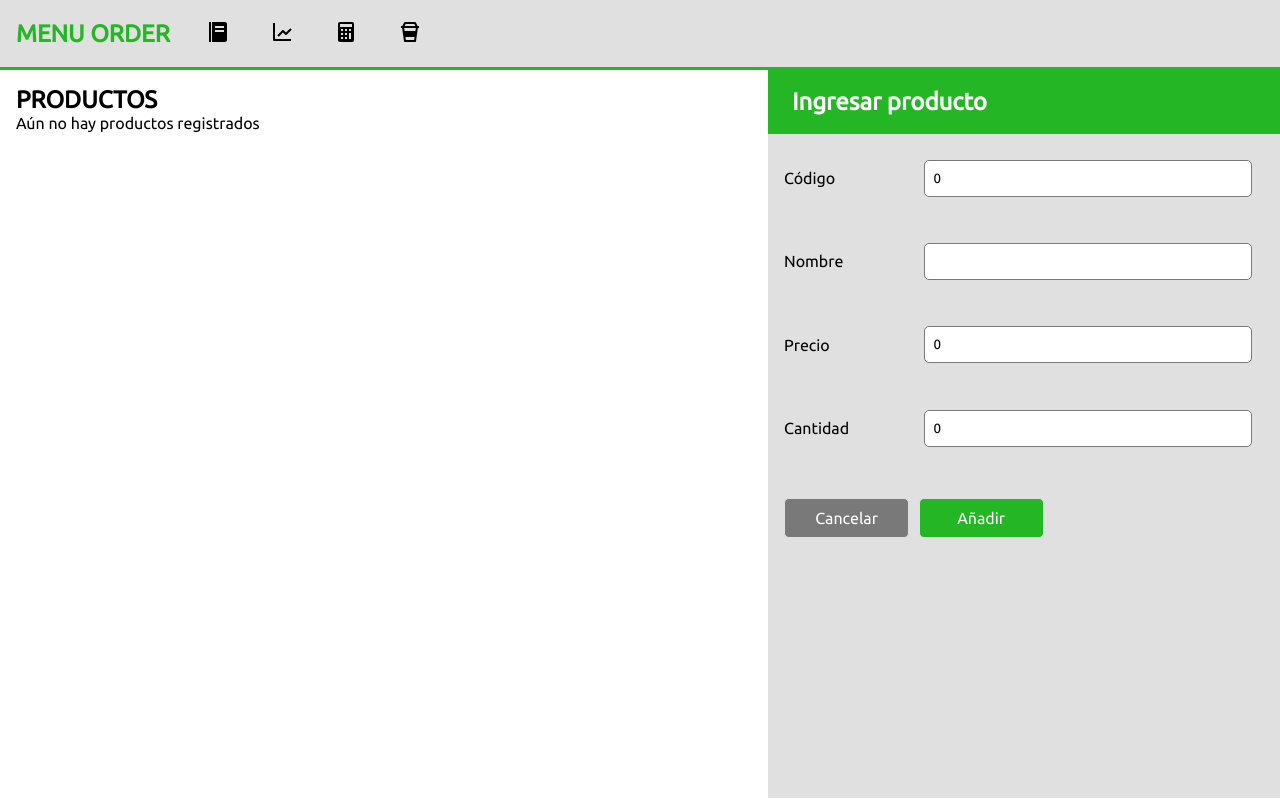
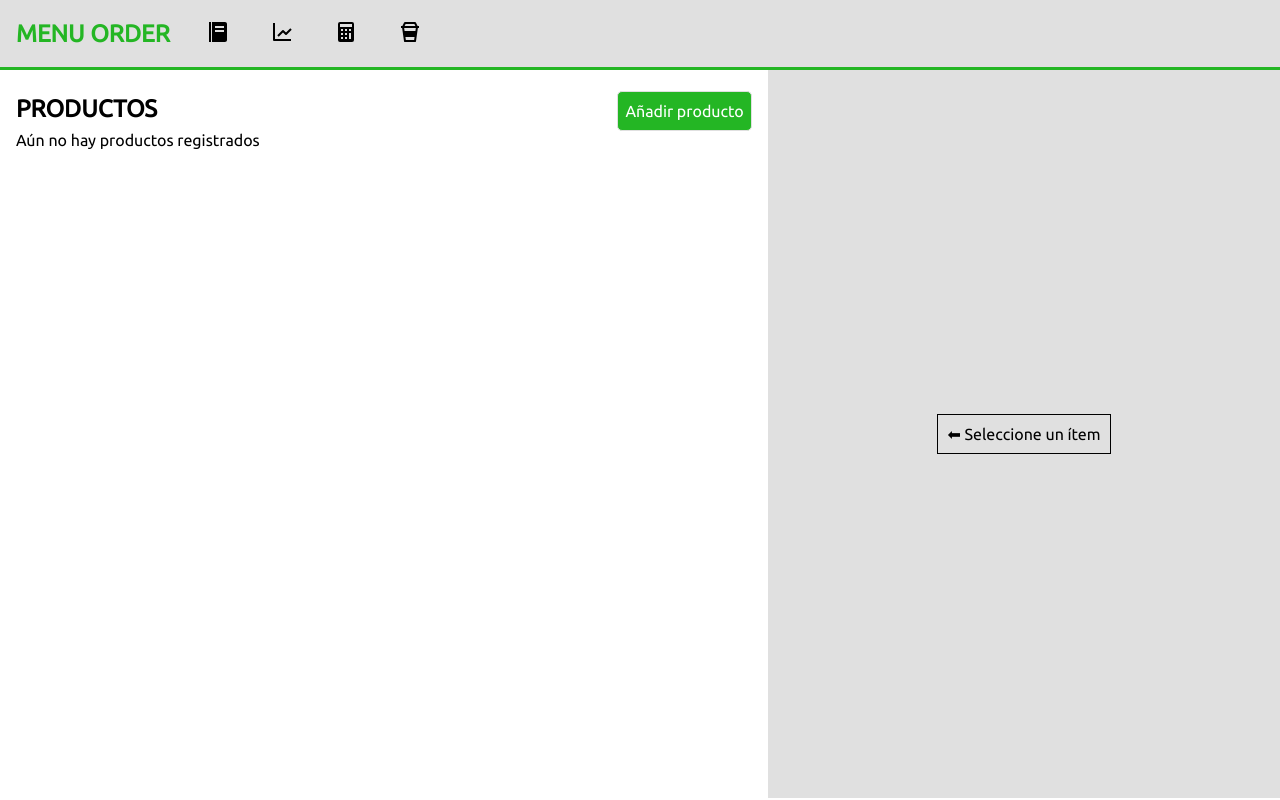
Before and after one commit to micaelamerino/menu-order, a React (Vite) app: page /productos in a window 1280 px wide. Built offline with nearby package versions, Linux system fonts and the light colour scheme.

Commit message:
Se añadió componente 'CustomSelectionSection', botones 'Nuevo gasto y 'Añadir producto'

```diff
--- a/src/Styles.css
+++ b/src/Styles.css
@@ -213,7 +213,7 @@ input[type=number] {
 }
 
 button {
-    width: 125px;
+    width: 135px;
     padding: 10px 0;
     cursor: pointer;
     border-radius: 5px;
@@ -225,6 +225,7 @@ button {
 .buttons-container {
     margin-top: 0.6em;
     display: flex;
+    justify-content: end;
     gap: 0.6em;
 }
 
@@ -305,3 +306,9 @@ td {
     gap: 5em;
     margin: 20px 0 30px 0;
 }
+
+.bills-header {
+    display: flex;
+    align-items: center;
+    justify-content: space-between;
+}
--- /dev/null
+++ b/src/components/CustomSelectionSection.jsx
@@ -0,0 +1,9 @@
+const CustomSelectionSection = ({text}) => {
+  return (
+    <div className="section-form select-table">
+      <p>{text}</p>
+    </div>
+  );
+};
+
+export default CustomSelectionSection;
--- a/src/components/order-content/ClientOrder.jsx
+++ b/src/components/order-content/ClientOrder.jsx
@@ -22,7 +22,7 @@ const ClientOrder = () => {
     const searchOrder = orderClient.find((order) => order.code === e.code);
     const newOrder = orderClient.filter((order) => order != searchOrder);
 
-    const total = newOrder.reduce((acc, el) => acc + parseFloat(el.price), 0);
+    const total = newOrder.reduce((acc, el) => acc + parseInt(el.price), 0);
 
     if (searchTable) {
       tablesOpen.map((table) => {
@@ -54,7 +54,7 @@ const ClientOrder = () => {
     const searchTable = tablesOpen.find((table) => table.code === numberTable);
 
     const total = orderClient.reduce(
-      (acc, el) => acc + parseFloat(el.price),
+      (acc, el) => acc + parseInt(el.price),
       0
     );
     setTotalAmount(total);
@@ -100,12 +100,12 @@ const ClientOrder = () => {
                   <b>{e.name}</b>
                 </p>
                 <p>$ {e.price}</p>
-                <button
-                  onClick={() => handleClickDeleteProduct(e)}
-                  className="btn-delete"
-                >
-                  Eliminar
-                </button>
+                <CustomButton
+                nameType={"button"}
+                selector={"btn-delete"}
+                click={() => handleClickDeleteProduct(e)}
+                text={"Eliminar"}
+              />
               </article>
             ))}
           </div>
--- a/src/components/order-content/SearchForm.jsx
+++ b/src/components/order-content/SearchForm.jsx
@@ -4,7 +4,8 @@ import { ProductContext } from "../../context/ProductContext";
 
 const SearchForm = () => {
   const form = useRef();
-  const { setAddProducts, orderClient, setOrderClient } = useContext(TablesContext);
+  const { setAddProducts, orderClient, setOrderClient } =
+    useContext(TablesContext);
   const { products } = useContext(ProductContext);
   const [search, setSearch] = useState("");
   const [filterProducts, setFilterProducts] = useState([]);
--- a/src/pages/Bills.jsx
+++ b/src/pages/Bills.jsx
@@ -1,11 +1,12 @@
-import { useState } from "react";
+import { useEffect, useState } from "react";
 import { useLocalStorage } from "../hooks/useLocalStorage";
 import useForm from "../hooks/useForm";
 import CustomButton from "../components/CustomButton";
+import CustomSelectionSection from "../components/CustomSelectionSection";
 
 const Bills = () => {
   const [bills, setBills] = useLocalStorage("bills", []);
-
+  const [firstInstance, setFirstInstance] = useState(false);
   const initialValue = {
     date: "",
     distributor: "",
@@ -14,6 +15,14 @@ const Bills = () => {
   };
   const { form, setForm, handleChange } = useForm(initialValue);
   const [errors, setErrors] = useState({});
+
+  useEffect(() => {
+    setFirstInstance(true);
+  }, []);
+
+  const handleClickAddBill = () => {
+    setFirstInstance(false);
+  };
 
   const handleSubmit = (e) => {
     e.preventDefault();
@@ -58,7 +67,16 @@ const Bills = () => {
   return (
     <main className="bills-section">
       <section className="list-section">
+        <div className="bills-header">
           <h2>GASTOS</h2>
+          <CustomButton
+            nameType={"button"}
+            selector={"btn-green"}
+            click={handleClickAddBill}
+            text={"Nuevo gasto"}
+          />
+        </div>
+
         {bills.length > 0 ? (
           <table>
             <thead>
@@ -75,7 +93,9 @@ const Bills = () => {
                   <td>{e.date}</td>
                   <td>{e.distributor}</td>
                   <td>{e.paid}</td>
-                  <td><b>$ {e.amount}</b></td>
+                  <td>
+                    <b>$ {e.amount}</b>
+                  </td>
                 </tr>
               ))}
             </tbody>
@@ -84,12 +104,10 @@ const Bills = () => {
           <p>Aún no hay gastos registrados</p>
         )}
       </section>
+      {!firstInstance ? (
         <section className="section-form">
           <h2 className="header-form">Nuevo gasto</h2>
-        <form
-          onSubmit={handleSubmit}
-          className="form-container"
-        >
+          <form onSubmit={handleSubmit} className="form-container">
             <div className="form-content">
               <label htmlFor="date">Fecha</label>
               <input
@@ -168,6 +186,9 @@ const Bills = () => {
             </div>
           </form>
         </section>
+      ) : (
+        <CustomSelectionSection text={"⬅ Seleccione un ítem"} />
+      )}
     </main>
   );
 };
--- a/src/pages/Order.jsx
+++ b/src/pages/Order.jsx
@@ -3,10 +3,11 @@ import { TablesContext } from "../context/TablesContext";
 import SearchForm from "../components/order-content/SearchForm";
 import ClientOrder from "../components/order-content/ClientOrder";
 import CloseTable from "../components/order-content/CloseTable";
+import CustomSelectionSection from "../components/CustomSelectionSection";
 
 const Order = () => {
   const tables = [1, 2, 3, 4, 5, 6, 7, 8, 9];
-  const [firstInstance, setFirstInstance] = useState(null);
+  const [firstInstance, setFirstInstance] = useState(false);
   const {
     tablesOpen,
     setOrderClient,
@@ -14,7 +15,6 @@ const Order = () => {
     setNumberTable,
     setTotalAmount,
   } = useContext(TablesContext);
-
 
   useEffect(() => {
     setFirstInstance(true);
@@ -63,18 +63,14 @@ const Order = () => {
 
       <>
         {!firstInstance ? (
-          <>
-            <section className="section-form">
-              <h2 className="header-form">Mesa {numberTable}</h2>
-              <SearchForm />
-              <ClientOrder/>
-              <CloseTable/>
-            </section>
-          </>
+          <section className="section-form">
+            <h2 className="header-form">Mesa {numberTable}</h2>
+            <SearchForm />
+            <ClientOrder />
+            <CloseTable />
+          </section>
         ) : (
-          <div className="section-form select-table">
-            <p>⬅ Seleccione una mesa</p>
-          </div>
+          <CustomSelectionSection text={"⬅ Seleccione una mesa"} />
         )}
       </>
     </main>
--- a/src/pages/Products.jsx
+++ b/src/pages/Products.jsx
@@ -1,10 +1,12 @@
-import { useContext, useState } from "react";
+import { useContext, useEffect, useState } from "react";
 import { ProductContext } from "../context/ProductContext";
 import useForm from "../hooks/useForm";
 import CustomButton from "../components/CustomButton";
+import CustomSelectionSection from "../components/CustomSelectionSection";
 
 const Products = () => {
   const { products, setProducts } = useContext(ProductContext);
+  const [firstInstance, setFirstInstance] = useState(false);
   const initialValue = {
     code: 0,
     name: "",
@@ -13,6 +15,14 @@ const Products = () => {
   };
   const { form, setForm, handleChange } = useForm(initialValue);
   const [errors, setErrors] = useState({});
+
+  useEffect(() => {
+    setFirstInstance(true);
+  }, []);
+
+  const handleClickAddProduct = () => {
+    setFirstInstance(false);
+  };
 
   const handleSubmit = (e) => {
     e.preventDefault();
@@ -58,10 +68,19 @@ const Products = () => {
 
     return isError ? errors : null;
   };
+
   return (
     <main className="products-section">
       <section className="list-section">
+        <div className="bills-header">
           <h2>PRODUCTOS</h2>
+          <CustomButton
+            nameType={"button"}
+            selector={"btn-green"}
+            click={handleClickAddProduct}
+            text={"Añadir producto"}
+          />
+        </div>
         {products.length > 0 ? (
           <table>
             <thead>
@@ -78,7 +97,9 @@ const Products = () => {
                   <td>{prod.code}</td>
                   <td>{prod.name}</td>
                   <td>{prod.quantity}</td>
-                  <td><b>$ {prod.price}</b></td>
+                  <td>
+                    <b>$ {prod.price}</b>
+                  </td>
                 </tr>
               ))}
             </tbody>
@@ -87,6 +108,7 @@ const Products = () => {
           <p>Aún no hay productos registrados</p>
         )}
       </section>
+      {!firstInstance ? (
         <section className="section-form">
           <h2 className="header-form">Ingresar producto</h2>
           <form onSubmit={handleSubmit} className="form-container">
@@ -168,6 +190,9 @@ const Products = () => {
             </div>
           </form>
         </section>
+      ) : (
+        <CustomSelectionSection text={"⬅ Seleccione un ítem"} />
+      )}
     </main>
   );
 };
--- a/src/pages/Sales.jsx
+++ b/src/pages/Sales.jsx
@@ -1,26 +1,28 @@
 import { useContext, useEffect, useState } from "react";
 import { TablesContext } from "../context/TablesContext";
+import CustomSelectionSection from "../components/CustomSelectionSection";
 
 const Sales = () => {
   const { sales } = useContext(TablesContext);
+  const [firstInstance, setFirstInstance] = useState(false);
   const [totalAmount, setTotalAmount] = useState(0);
   const [totalPeople, setTotalPeople] = useState(0);
   const [averagePerson, setAveragePerson] = useState(0);
   const [averageSale, setAverageSale] = useState(0);
 
   useEffect(() => {
-    if (sales.length > 0) {
+    setFirstInstance(true);
+
     const totalAmount = sales.reduce((acc, el) => acc + el.total, 0);
     setTotalAmount(totalAmount);
-      const totalPeople = sales.reduce(
-        (acc, el) => acc + parseInt(el.people),
-        0
-      );
+
+    const totalPeople = sales.reduce((acc, el) => acc + parseInt(el.people), 0);
     setTotalPeople(totalPeople);
+
     setAveragePerson(parseInt(totalAmount / totalPeople));
+
     setAverageSale(parseInt(totalAmount / sales.length));
-    }
-  }, []);
+  }, [sales]);
 
   return (
     <main className="sales-section">
@@ -74,10 +76,14 @@ const Sales = () => {
           <p>Aún no hay ventas registradas</p>
         )}
       </section>
+      {!firstInstance ? (
         <section className="section-form">
           <h2 className="header-form">Editar venta</h2>
           <form></form>
         </section>
+      ) : (
+        <CustomSelectionSection text={"⬅ Seleccione un ítem"} />
+      )}
     </main>
   );
 };
```
Lines whose indentation alone changed are shown as unchanged.
